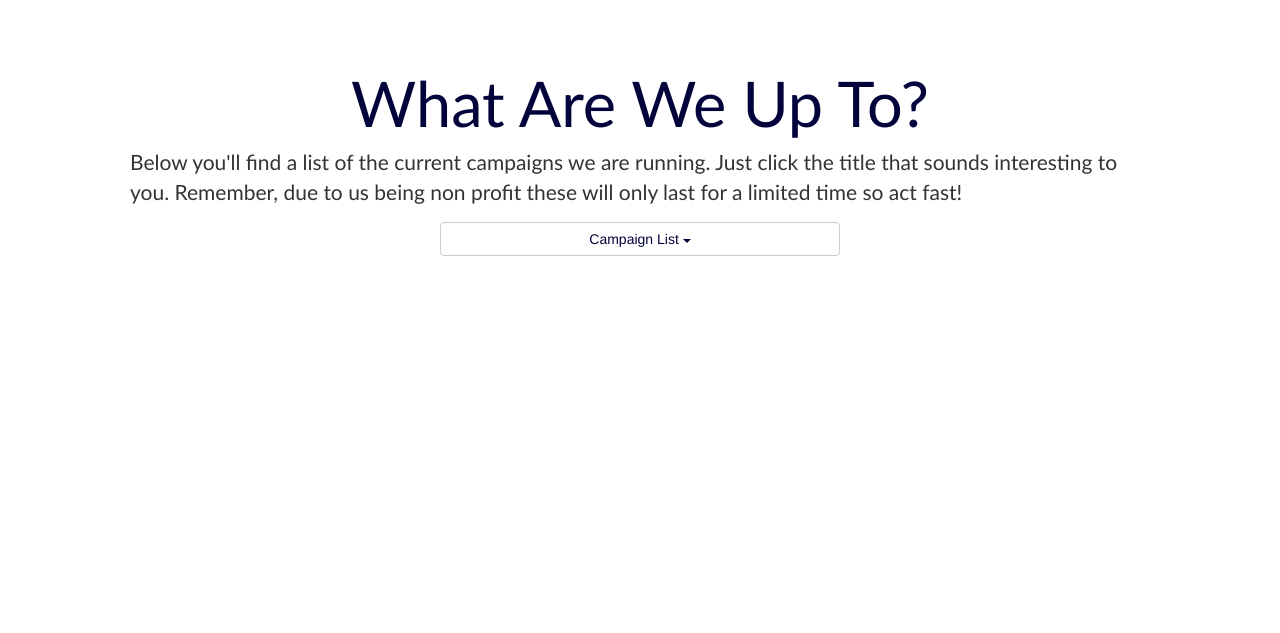
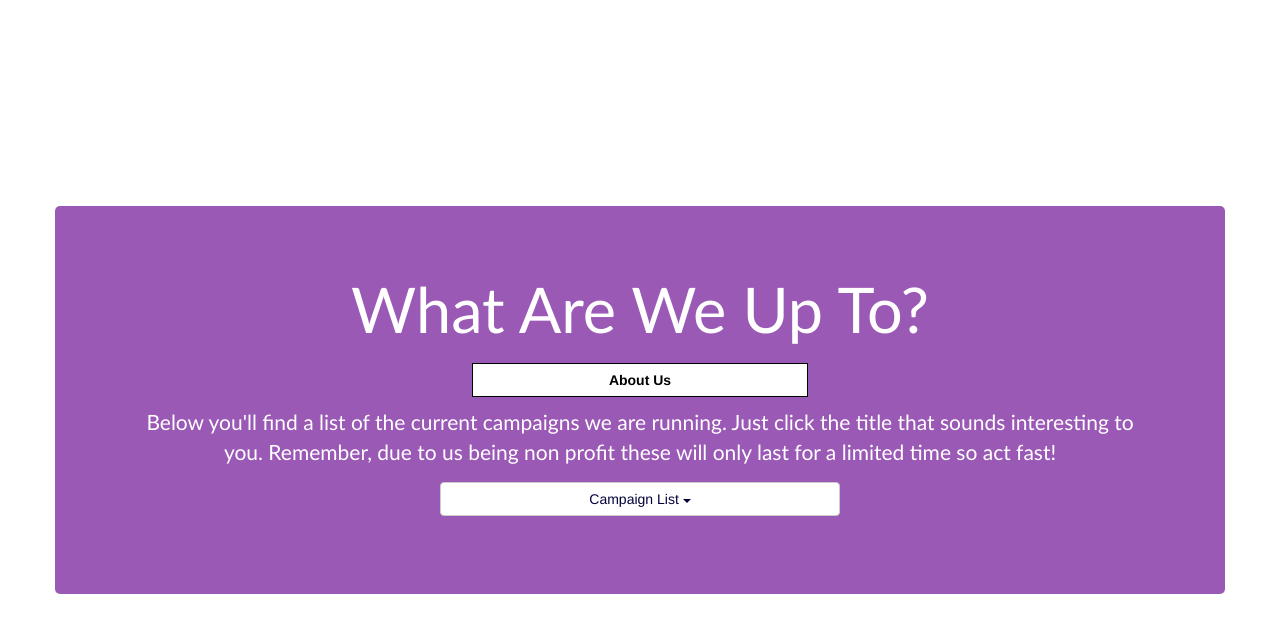
Before and after one commit to dukeayers/cs399_agency, a Django app: page /lists in a window 1280 px wide. Shown: the top 633 px of the page. Run offline with Django 3.2, Linux system fonts and the light colour scheme; data comes from the database, SQL or seed files in the repository; parts of the project's set-up code (start-up, migrations or seed data) failed here and were passed over; some libraries are stand-ins or nearby versions.

Commit message:
Adjusted the lists page
Made the lists page a bit more appealing.

```diff
--- a/agency/templates/about.html
+++ b/agency/templates/about.html
@@ -35,7 +35,7 @@ p {
                 <p>Here at Sea Side Advertising, we deliver free advertising services for individuals and small businesses, including our famous cookie campaign! We are a non-profit organization funded by an anonymous donor whose mission is to bring free advertising services to people and businesses who are competing for customer attention in this increasingly noisy world. Our campaigns are unique and clever. We tailor each campaign to the needs of the customer to make your experience unforgettable. For more details on all of our current campaigns, click on a link below.</p>
                 <a class="btn btn-lg btn-success" href="/lists" role="button">Our Promotions</a>
         </div>
-        <div class="row text-center">
+        <div class="row text-center" style="margin-bottom:100px;">
             <h2>Recent Promotions</h2><br>
 
             {% for campaign in campaigns %}
--- a/agency/templates/campaign.html
+++ b/agency/templates/campaign.html
@@ -54,7 +54,7 @@ body{
         <div class="jumbotron" style="background:#89C4F4; color:white; margin-right:-15px; margin-left:-15px;">
             <h1>{{ campaign.title }}</h1>
             <h5>{{ campaign.BeginDate }} - {{ campaign.EndDate }}</h5>
-            <a class="btn-default btn" href="/about">Campaigns</a>
+            <a class="btn-default btn" href="/lists">Campaigns</a>
         </div>
         <div class="row" style="padding-right:15px !important;">
             <div class="col-xs-6 col-xs-offset-3" >
--- a/agency/templates/lists.html
+++ b/agency/templates/lists.html
@@ -38,14 +38,27 @@ p {
 .btn-default.active, .btn-default.focus, .btn-default:active, .btn-default:focus, .btn-default:hover, .open>.dropdown-toggle.btn-default {
 	color: #03033c;
 }
-
+    .btn-primary{
+        margin-top:10px;
+        margin-bottom:10px;
+        border-radius: 0;
+        border: 1px solid black;
+        background: white !important;
+        color:black;
+        font-weight:bold;
+    }
+    .btn-primary:hover{
+        background:#89C4F4 !important;
+        color:white;
+    }
 {% endblock %}
 {% block content %}
-    <div class="container">
+    <div class="container" style="background:#9b59b6; color:white !important; border-radius:5px;">
 
       <!-- Jumbotron -->
-      <div class="jumbotron" style="background-color: #FFF;">
-        <h1 style="text-align: center; color: 03033c;">What Are We Up To?</h1>
+      <div class="jumbotron text-center" style="background:#9b59b6;">
+        <h1 style="text-align: center; color:white;">What Are We Up To?</h1>
+          <a class="btn-primary btn " href="/about" style="color:black; width:33%;">About Us</a>
         <p>Below you'll find a list of the current campaigns we are running.  Just click the title that sounds interesting to you.  Remember, due to us being non profit these will only last for a limited time so act fast!</p>
 
 	<div align=center>
@@ -60,20 +73,16 @@ p {
         </ul>
       </div>
 	</div>
-	<br><br>
 
       </div>
 
     </div> <!-- /container -->
-
-
-<!-- Obtain latest version of jquery automatically from online server so it doesn't have to be on my machine -->
-<script src="http://code.jquery.com/jquery-latest.js"></script>
-<!-- Obtain Bootstrap javascript from CDN (online service) so it doesn't have to be on my machine -->
-
-	<script src="{{ STATIC_URL }}jquery/jquery-1.8.2.js"></script>
-    <script src="{{ STATIC_URL }}bootstrap/js/bootstrap.js"></script>
-
-    <!-- IE10 viewport hack for Surface/desktop Windows 8 bug -->
-    <script src="../../assets/js/ie10-viewport-bug-workaround.js"></script>
 {% endblock %}
+{% block js %}
+    $(document).ready(function(){
+        var docCenter = $(document).height() / 2;
+        var containerHeight = $('.container').height()/2;
+        var center = docCenter - containerHeight;
+        $('.container').css('margin-top', center);
+    });
+{% endblock %}
```
